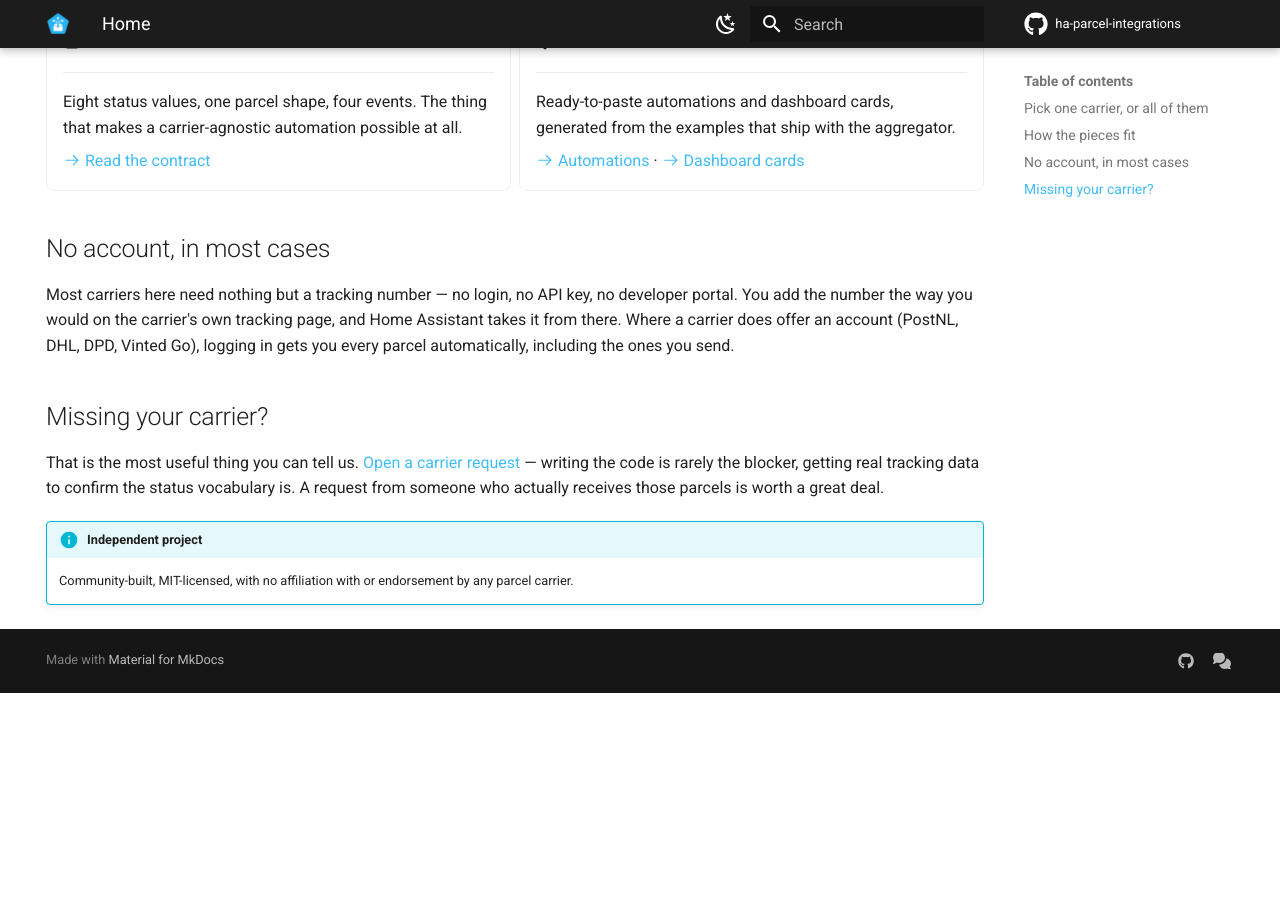
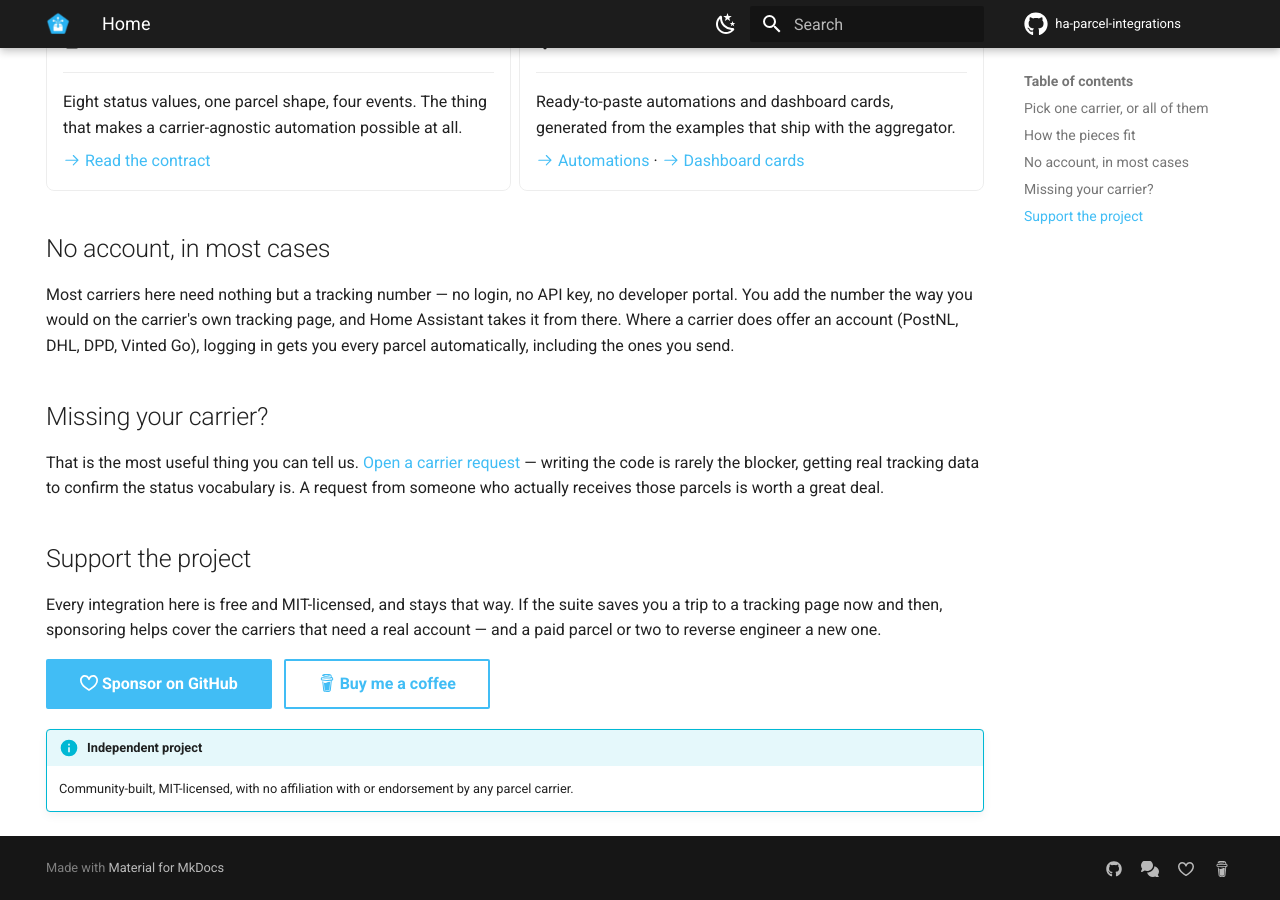
Before and after one commit to ha-parcel-integrations/ha-parcel-integrations.github.io, an MkDocs documentation site: the page built from docs/index.md, in a window 1280 px wide and 900 px high, scrolled down 1306 px. Built offline with MkDocs 1.6.1 and Material for MkDocs 9.7.7, drawn with Linux system fonts in a browser that asks for light colours; before the commit the page ends 1999 px from its top, so only the background shows below that.

Commit message:
Add sponsor links to the footer and the home page
Co-Authored-By: Claude Opus 5 <noreply@anthropic.com>

```diff
--- a/docs/index.md
+++ b/docs/index.md
@@ -118,6 +118,16 @@ That is the most useful thing you can tell us.
 the status vocabulary is. A request from someone who actually receives those
 parcels is worth a great deal.
 
+## Support the project
+
+Every integration here is free and MIT-licensed, and stays that way. If the
+suite saves you a trip to a tracking page now and then, sponsoring helps cover
+the carriers that need a real account — and a paid parcel or two to reverse
+engineer a new one.
+
+[:simple-githubsponsors: Sponsor on GitHub](https://github.com/sponsors/peternijssen){ .md-button .md-button--primary }
+[:simple-buymeacoffee: Buy me a coffee](https://www.buymeacoffee.com/peternijssen){ .md-button }
+
 !!! info "Independent project"
     Community-built, MIT-licensed, with no affiliation with or endorsement by
     any parcel carrier.
--- a/mkdocs.yml
+++ b/mkdocs.yml
@@ -73,6 +73,12 @@ extra:
     - icon: fontawesome/solid/comments
       link: https://community.home-assistant.io/t/packages-postnl-dhl-nl-dpd-and-gls-parcel-integration/112433/
       name: Home Assistant community thread
+    - icon: simple/githubsponsors
+      link: https://github.com/sponsors/peternijssen
+      name: Sponsor the project on GitHub
+    - icon: simple/buymeacoffee
+      link: https://www.buymeacoffee.com/peternijssen
+      name: Buy me a coffee
 
 nav:
   - Home: index.md
```
